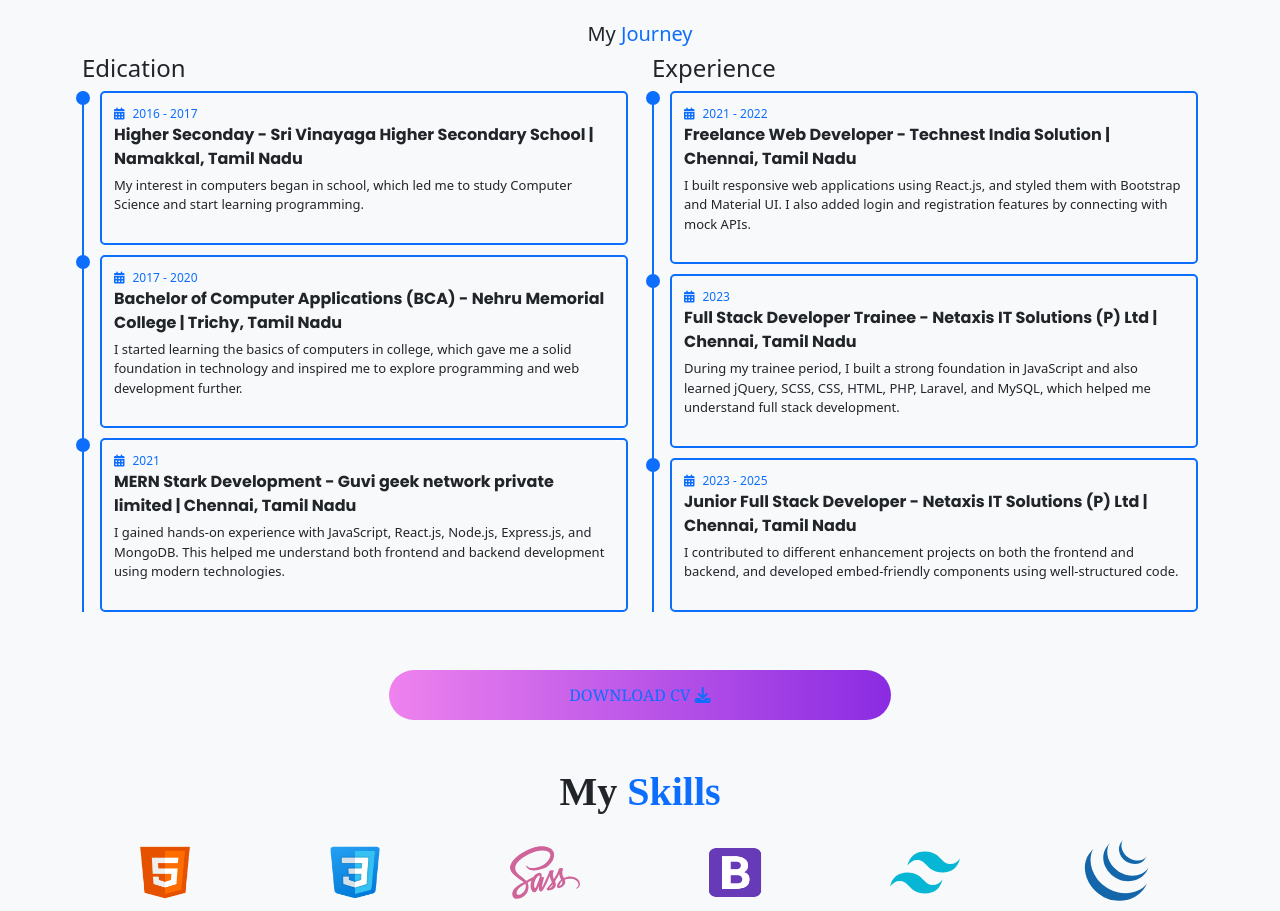
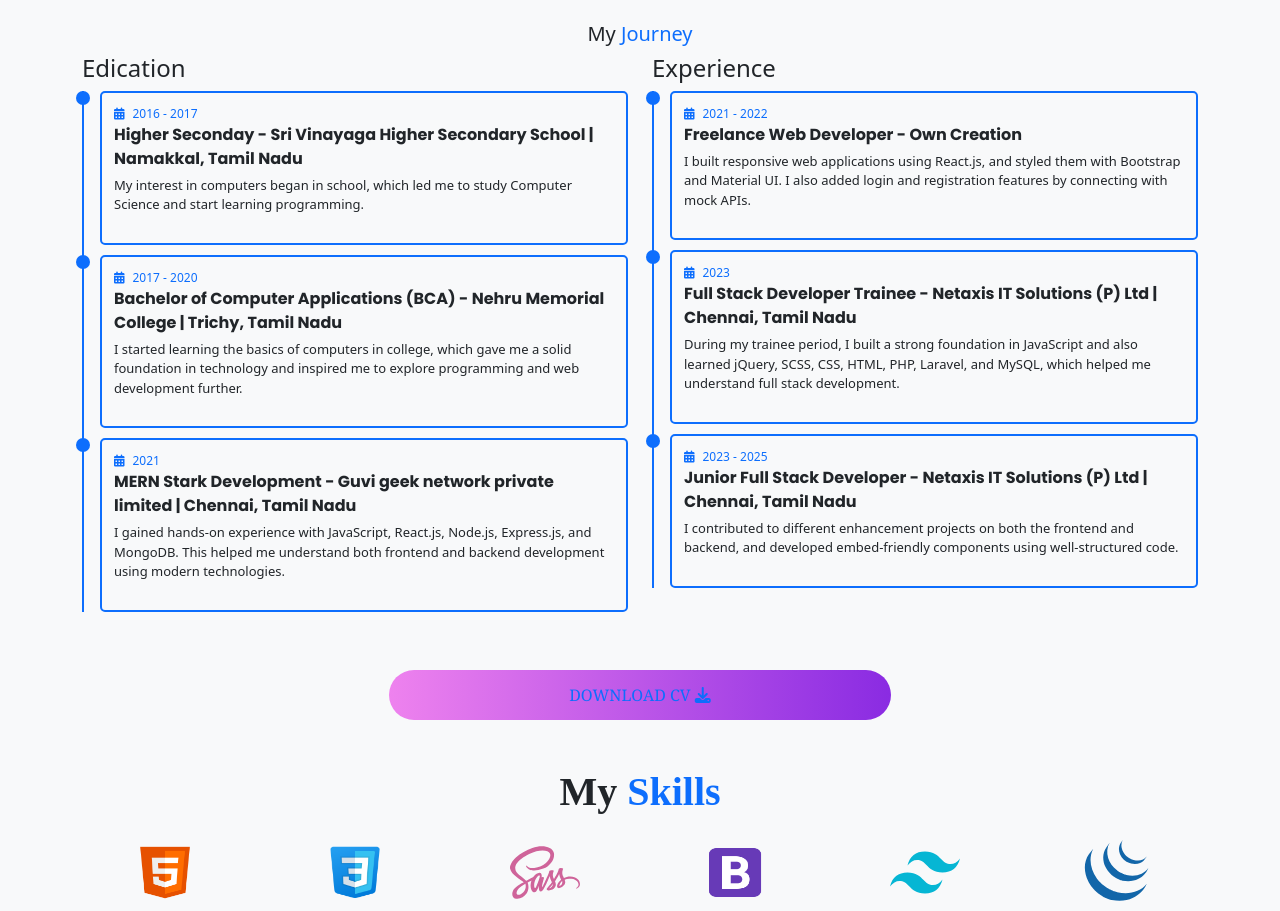
Before and after one commit to Kamarajelango/My-Portfolio-Website-org, a React (Create React App) app: page / in a window 1280 px wide. Shown: the part 964-1875 px from the top of the page. Built offline with nearby package versions, Linux system fonts and the light colour scheme; a web font is replaced by a local one.

Commit message:
last changes

```diff
--- a/src/Cantainers/About.js
+++ b/src/Cantainers/About.js
@@ -33,7 +33,7 @@ function About() {
             id: 1,
             year: "2021 - 2022",
             title: " Freelance Web Developer",
-            place: "Technest India Solution | Chennai, Tamil Nadu",
+            place: "Own Creation",
             description: "I built responsive web applications using React.js, and styled them with Bootstrap and Material UI. I also added login and registration features by connecting with mock APIs."
         },
         {
```
